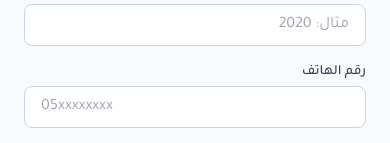
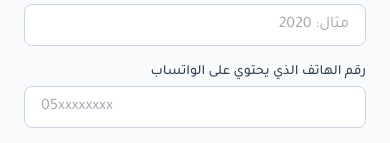
Before and after one commit to youcefkesbi/erriadeh, a Vue app: page /signup in a window 390 px wide. Shown: the part 513-656 px from the top of the page. Built offline with nearby package versions, Linux system fonts and the light colour scheme; no server answers.

Commit message:
Update SignupView to clarify phone number label for WhatsApp usage

```diff
--- a/src/views/SignupView.vue
+++ b/src/views/SignupView.vue
@@ -48,7 +48,7 @@
           />
         </div>
         <div>
-          <label class="block text-sm font-medium text-slate-700 mb-1">رقم الهاتف</label>
+          <label class="block text-sm font-medium text-slate-700 mb-1">رقم الهاتف الذي يحتوي على الواتساب</label>
           <input
             v-model="phone"
             type="tel"
```
